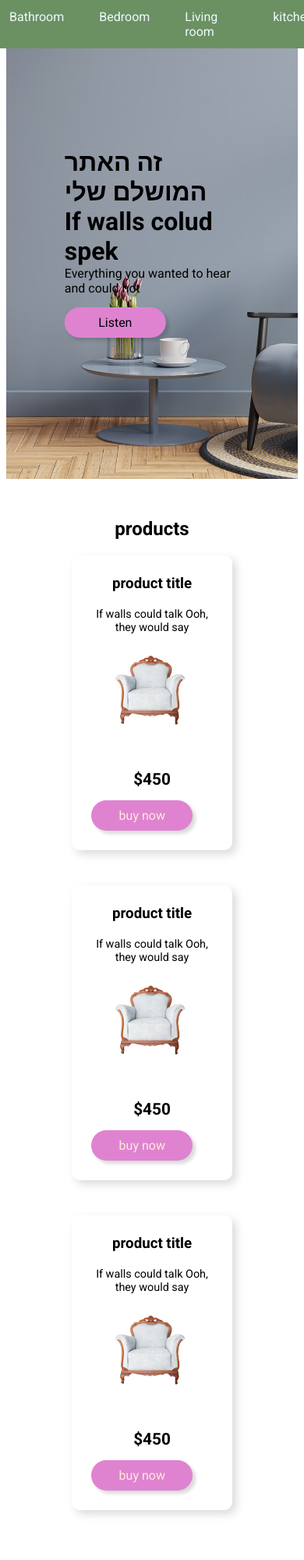
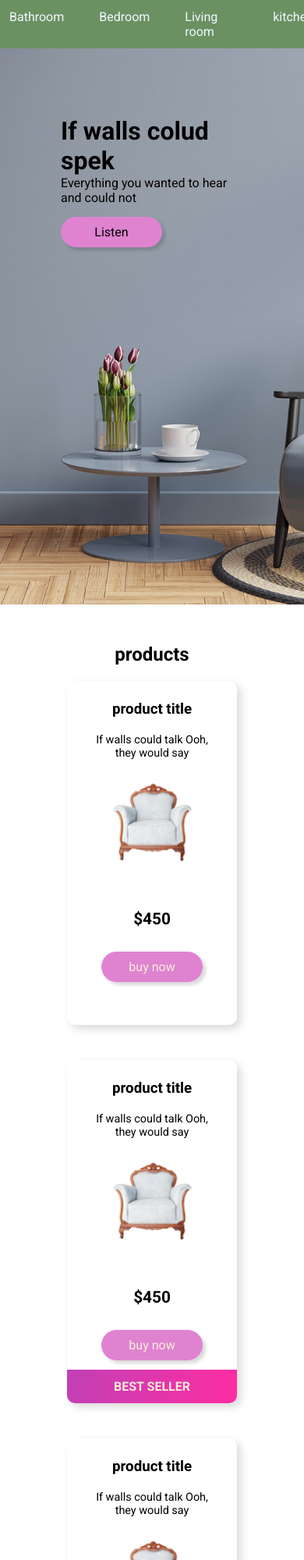
Before and after one commit to Whatahela/TestTahel, a plain HTML site: page index.html in a window 390 px wide. Shown: the top 2000 px of the page at 78% size. Drawn offline with Linux system fonts and the light colour scheme.

Commit message:
מודל

```diff
--- a/css/style.css
+++ b/css/style.css
@@ -1,7 +1,7 @@
 
 html {font-family: 'Roboto', sans-serif;}
 
-body
+
 /*איפוסים*/
 *{
     padding: 0;
@@ -49,7 +49,7 @@ header{
         background-position: center;
         background-size: cover;
         padding:  50px;
-        height: 60vh;
+        height: 500px;
         position: relative;
 }
 .header-content {
@@ -80,6 +80,8 @@ text-align: left;
     border-radius: 25px;
     box-shadow: 4px 4px 4px rgba(0, 0, 0, 0.15);
     transition: 0.3s;
+    justify-content: center;
+
 
 }
 .button:hover{
@@ -97,12 +99,14 @@ section.products h2 {
 
 .product__flaxbox {
     display: flex;
-    width: 75%;
-    max-width: 550px;
+    width: 90%;
+    max-width: 1200px;
     box-sizing: border-box;
     margin: 20px auto;
     gap: 45px;
     justify-content: center;
+
+
 
 }
 
@@ -111,27 +115,22 @@ section.products h2 {
 }
 
 
-.product1 {
+
+.product {
     flex: 1;
     padding: 25px;
     box-shadow: 5px 5px 12px rgba(0, 0, 0, 0.15);
     border-radius: 10px;
+    overflow: hidden;
+    position: relative;
+
 }
-.product2 {
-    flex: 1;
-    padding: 25px;
-    box-shadow: 5px 5px 12px rgba(0, 0, 0, 0.15);
-    border-radius: 10px;
+
+.product:hover{
+    transform: translateY(-10px);
 }
-.product3 {
-    flex: 1;
-    padding: 25px;
-    box-shadow: 5px 5px 12px rgba(0, 0, 0, 0.15);
-    border-radius: 10px;
-}
-.product1 p,
-.product2 p,
-.product3 p {
+
+.product p {
   font-size: 0.9rem;
   text-align: center;
   margin-top: 20px;
@@ -142,29 +141,64 @@ p.price {
     font-weight: 700;
     margin-top: 20px;
     font-size: 1.3rem;
+    /* margin-bottom: 50px; */
   }
 
   section a.button {
       color: antiquewhite;
+      margin: 30px auto;
       justify-content: center;
-  }
 
 
+  }
+.product img{
+    width: 100%;
+}
+
+.best-seller{
+    background: linear-gradient(98deg, rgba(194,64,182,1) 0%, rgba(253,45,161,1) 100%);
+    position: absolute;
+    bottom: 0px;
+    left: 0;
+    width: 100%;
+    padding: 12px;
+    text-align: center;
+    box-sizing: border-box;
+    text-transform: uppercase;
+    font-weight: 700;
+    color: antiquewhite;
+
+
+}
+@media only screen and (max-width: 850px){
+
+    .product__flaxbox {
+        display: flex;
+        width: 75%;
+        max-width: 550px;
+        box-sizing: border-box;
+        margin: 20px auto;
+        gap: 45px;
+        align-items: center;
+        flex-direction: column;
+        align-content: center;
+    }
+}
   /* For width 400px and larger: */
-@media only screen and (max-width: 500px) {
+@media only screen and (max-width: 610px) {
     header{
         background-image: url(../img/headerwall.jpg);
         background-position: center;
         background-repeat: no-repeat;
         background-size: cover;
             padding:  50px;
-            height: 60vh;
+            height: 80vh;
             position: relative;
     }
     .header-content {
         width: 60%;
         position: absolute;
-        top: 50%;
+        top: 30%;
         left: 50%;
         transform: translate(-50%, -50%);
 
@@ -181,4 +215,4 @@ p.price {
         flex-direction: column;
         align-content: center;
     }
-  }
+}
--- a/index.html
+++ b/index.html
@@ -22,7 +22,6 @@
     </nav>
     <header>
         <div class="header-content">
-            <h1>זה האתר המושלם שלי</h1>
         <h1>If walls colud spek</h1>
        <p>Everything you wanted to hear and could not</p>
         <a href="#" class="button">Listen</a>
@@ -33,32 +32,33 @@
     <section class="products">
         <h2>products</h2>
         <div class="product__flaxbox">
-            <div class="product1">
+            <div class="product">
                 <h3 class="product-name">product title</h3>
                 <p>
                     If walls could talk Ooh, they would say
                 </p>
-                <img src="img/sofa.png" alt="sofa">
+                <img src="img/sofa.png" alt="sofa" class="imgprod">
                 <p class="price">$450</p>
                 <a href="#" class="button">buy now</a>
 
             </div>
-            <div class="product2">
+            <div class="product">
                 <h3 class="product-name">product title</h3>
                 <p>
                     If walls could talk Ooh, they would say
                 </p>
-                <img src="img/sofa.png" alt="sofa">
+                <img src="img/sofa.png" alt="sofa" class="imgprod">
                 <p class="price">$450</p>
                 <a href="#" class="button">buy now</a>
+                <div class="best-seller">best seller</div>
 
             </div>
-            <div class="product3">
+            <div class="product">
                 <h3 class="product-name">product title</h3>
                 <p>
                     If walls could talk Ooh, they would say
                 </p>
-                <img src="img/sofa.png" alt="sofa">
+                <img src="img/sofa.png" alt="sofa" class="imgprod">
                 <p class="price">$450</p>
                 <a href="#" class="button">buy now</a>
 
--- /dev/null
+++ b/model/css/style.css
@@ -0,0 +1,106 @@
+html{
+    direction: rtl;
+    font-family: 'Assistant', sans-serif;
+}
+*{
+    padding: 0;
+    margin: 0;
+    box-sizing: border-box;
+
+}
+a{
+    text-decoration: none;
+}
+
+
+nav{
+    background-color: rgb(118, 91, 217);
+    padding: 10px;
+    width: 100%;
+    position: fixed;
+    top: 0;
+    left: 0;
+    z-index: 999;
+}
+.nav-list {
+    display: flex;
+    gap: 55px;
+    align-items: center;
+    justify-content: right;
+    padding: 15px;
+    font-size: 1.2rem;
+    list-style-type: none;
+    margin-right: 50px;
+
+}
+.nav-item a{
+    color: white;
+}
+.logo-nav {
+    float: left;
+    flex-wrap: nowrap;
+    align-items: center;
+    justify-content: center;
+    margin-left: 15px;
+}
+
+header{
+    background-image: url(../img/header.jpg);
+    background-position: center;
+    background-size: cover;
+    padding:  100px;
+    height: 500px;
+    position: relative;
+
+}
+.header-content {
+    width: 60%;
+    position: absolute;
+    top: 50%;
+    left: 50%;
+    transform: translate(-50%, -50%);
+
+}
+.header-content p{
+    margin-bottom: 30px;
+    margin-top: auto;
+}
+
+form.example input[type=text] {
+  padding: 10px;
+  font-size: 17px;
+  border: 1px solid grey;
+  float: left;
+  width: 80%;
+  background: #f1f1f1;
+}
+
+form.example button {
+  float: left;
+  width: 20%;
+  padding: 10px;
+  background: #2196F3;
+  color: white;
+  font-size: 17px;
+  border: 1px solid grey;
+  border-left: none;
+  cursor: pointer;
+}
+
+form.example button:hover {
+  background: #0b7dda;
+}
+
+form.example::after {
+  content: "";
+  clear: both;
+  display: table;
+}
+/* }
+.serch {
+    background-color: rgb(255, 255, 255);
+    border-color: rgb(118, 91, 217);
+    padding: 10px ;
+   padding-left: 50px;
+   border: solid;
+   /* align-items: center; */
```
Also changed, not shown: model/index.html (added, +55 -0 lines), img/צילום מסך 2022-05-23 ב-21.34.24.png (deleted), model/img/header.jpg (added), model/img/logo.jpg (added), model/img/serch-icon.png (added), model/img/young-4202743_1920.jpg (added).
